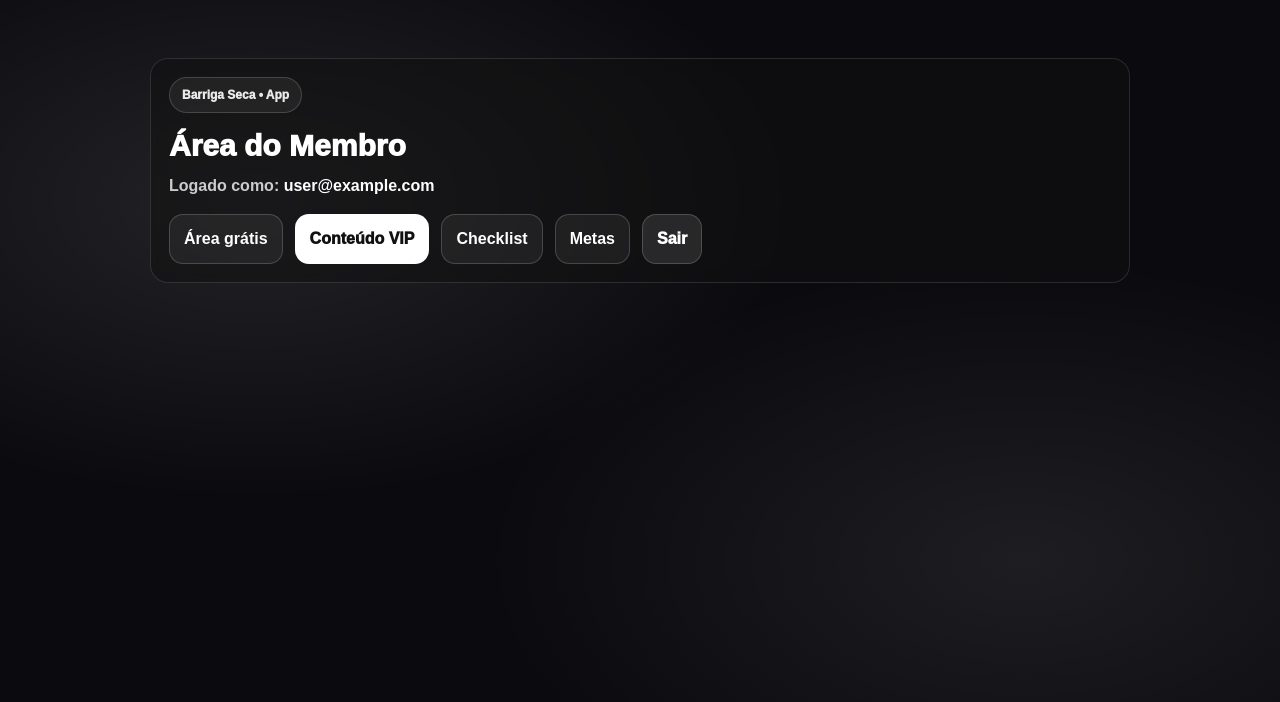
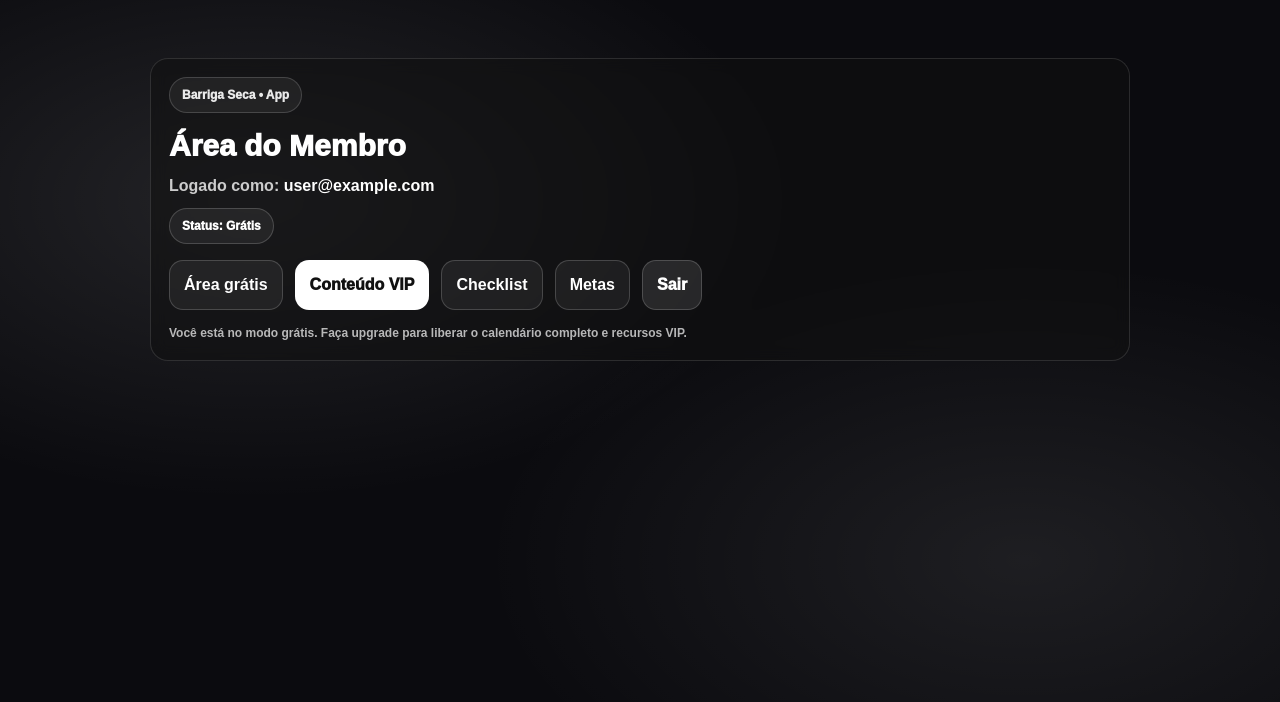
Before and after one commit to u6605612188-gif/barrigaseca-saas, a Next.js app: page /app in a window 1280 px wide. Shown: the top 702 px of the page. Built offline with nearby package versions, Linux system fonts and the light colour scheme; no server answers; the database is empty; sample sign-in values are in the browser's storage.

Commit message:
Fix VIP gate + liberar 30 dias + salvar checklist/metas

```diff
--- a/app/app/page.tsx
+++ b/app/app/page.tsx
@@ -1,14 +1,36 @@
 "use client";
 
-import React, { useEffect, useState } from "react";
-import { onAuthStateChanged, signOut } from "firebase/auth";
+import React, { useEffect, useMemo, useState } from "react";
+import { onAuthStateChanged, signOut, type User } from "firebase/auth";
 import { auth, db } from "@/lib/firebase";
 import { useRouter } from "next/navigation";
+import { doc, getDoc } from "firebase/firestore";
+
+type UserProfile = {
+  vip?: boolean;
+  vipUntil?: any; // Firestore Timestamp
+};
+
+function isVipFromProfile(data: UserProfile) {
+  if (data?.vip === true) return true;
+
+  const until = (data as any)?.vipUntil;
+  if (until && typeof until?.seconds === "number") {
+    return until.seconds * 1000 > Date.now();
+  }
+
+  return false;
+}
 
 export default function AppPage() {
   const router = useRouter();
+
   const [loading, setLoading] = useState(true);
+  const [authUser, setAuthUser] = useState<User | null>(null);
   const [email, setEmail] = useState<string | null>(null);
+
+  const [vipLoading, setVipLoading] = useState(true);
+  const [isVip, setIsVip] = useState(false);
 
   useEffect(() => {
     const unsub = onAuthStateChanged(auth, (user) => {
@@ -16,12 +38,50 @@ export default function AppPage() {
         router.push("/login");
         return;
       }
+      setAuthUser(user);
       setEmail(user.email ?? null);
       setLoading(false);
     });
 
     return () => unsub();
   }, [router]);
+
+  useEffect(() => {
+    let cancelled = false;
+
+    async function loadVip() {
+      if (!authUser?.uid) return;
+
+      setVipLoading(true);
+
+      try {
+        const ref = doc(db, "users", authUser.uid);
+        const snap = await getDoc(ref);
+
+        if (cancelled) return;
+
+        const data = (snap.exists() ? (snap.data() as UserProfile) : {}) ?? {};
+        setIsVip(isVipFromProfile(data));
+      } catch {
+        // Em caso de erro, não libera (segurança)
+        if (cancelled) return;
+        setIsVip(false);
+      } finally {
+        if (cancelled) return;
+        setVipLoading(false);
+      }
+    }
+
+    loadVip();
+    return () => {
+      cancelled = true;
+    };
+  }, [authUser?.uid]);
+
+  const vipLabel = useMemo(() => {
+    if (vipLoading) return "Validando…";
+    return isVip ? "VIP ativo" : "Grátis";
+  }, [vipLoading, isVip]);
 
   async function handleLogout() {
     await signOut(auth);
@@ -42,17 +102,44 @@ export default function AppPage() {
             <p style={styles.sub}>
               Logado como: <strong style={{ color: "#fff" }}>{email ?? "usuário"}</strong>
             </p>
+
+            <div style={{ marginTop: 10, display: "flex", gap: 10, flexWrap: "wrap" }}>
+              <span
+                style={{
+                  padding: "8px 12px",
+                  borderRadius: 999,
+                  border: "1px solid rgba(255,255,255,0.18)",
+                  background: isVip ? "rgba(34,197,94,0.18)" : "rgba(255,255,255,0.06)",
+                  fontWeight: 950,
+                  fontSize: 12,
+                  color: "#fff",
+                }}
+              >
+                Status: {vipLabel}
+              </span>
+            </div>
           </div>
         </header>
 
         <div style={styles.actions}>
-          <a href="/free" style={styles.btnGhost}>
-            Área grátis
+          {/* ✅ CTA principal direciona o VIP pro valor (30 dias) */}
+          <a href="/free" style={isVip ? styles.btnPrimary : styles.btnGhost}>
+            {isVip ? "Calendário 30 dias (VIP)" : "Área grátis"}
           </a>
 
-          <a href="/vip" style={styles.btnPrimary}>
-            Conteúdo VIP
-          </a>
+          {/* Upsell só quando não for VIP */}
+          {!isVip && (
+            <a href="/vip" style={styles.btnPrimary}>
+              Conteúdo VIP
+            </a>
+          )}
+
+          {/* Se for VIP, mantém gerenciamento */}
+          {isVip && (
+            <a href="/vip" style={styles.btnGhost}>
+              Gerenciar VIP
+            </a>
+          )}
 
           <a href="/vip/checklist" style={styles.btnGhost}>
             Checklist
@@ -65,6 +152,15 @@ export default function AppPage() {
           <button onClick={handleLogout} style={styles.btnNeutral}>
             Sair
           </button>
+        </div>
+
+        {/* Hint operacional curto */}
+        <div style={{ marginTop: 14, fontSize: 12, fontWeight: 800, color: "rgba(255,255,255,0.70)" }}>
+          {vipLoading
+            ? "Sincronizando acesso…"
+            : isVip
+              ? "Acesso VIP liberado. Use o calendário de 30 dias, checklist e metas."
+              : "Você está no modo grátis. Faça upgrade para liberar o calendário completo e recursos VIP."}
         </div>
       </section>
     </main>
--- a/app/free/page.tsx
+++ b/app/free/page.tsx
@@ -1,8 +1,9 @@
 "use client";
 
 import React, { useEffect, useMemo, useState } from "react";
-import { db } from "@/lib/firebase";
-import { collection, getDocs, orderBy, query } from "firebase/firestore";
+import { db, auth } from "@/lib/firebase";
+import { collection, getDocs, orderBy, query, doc, getDoc } from "firebase/firestore";
+import { onAuthStateChanged } from "firebase/auth";
 
 type DayDoc = {
   day: number;
@@ -25,6 +26,11 @@ const PLAN_ID = "bs30";
 export default function FreePage() {
   const [selectedDay, setSelectedDay] = useState<number>(1);
 
+  // Auth + VIP
+  const [authReady, setAuthReady] = useState(false);
+  const [uid, setUid] = useState<string | null>(null);
+  const [vipActive, setVipActive] = useState(false);
+
   // Firestore source of truth
   const [days, setDays] = useState<DayDoc[]>([]);
   const [loading, setLoading] = useState(true);
@@ -40,7 +46,72 @@ export default function FreePage() {
     return fromFallback;
   }, [days, fallback, selectedDay]);
 
-  const isVipLocked = selectedDay > FREE_DAYS;
+  // ✅ CORREÇÃO: trava VIP só se o usuário NÃO for VIP
+  const isVipLocked = !vipActive && selectedDay > FREE_DAYS;
+
+  useEffect(() => {
+    const unsub = onAuthStateChanged(auth, async (u) => {
+      setUid(u?.uid ?? null);
+      setAuthReady(true);
+
+      // Se não tem user, não é VIP
+      if (!u?.uid) {
+        setVipActive(false);
+        return;
+      }
+
+      // ✅ CORREÇÃO: buscar flag VIP do usuário no Firestore
+      try {
+        const userRef = doc(db, "users", u.uid);
+        const snap = await getDoc(userRef);
+
+        if (!snap.exists()) {
+          setVipActive(false);
+          return;
+        }
+
+        const data = snap.data() as any;
+
+        // Aceita vários formatos de schema sem quebrar assinantes ativos:
+        // boolean flags
+        const flag =
+          data?.vipActive === true ||
+          data?.isVip === true ||
+          data?.vip === true ||
+          data?.vip_enabled === true;
+
+        // status string comum de assinatura
+        const statusOk =
+          typeof data?.subscriptionStatus === "string" &&
+          ["active", "trialing", "paid"].includes(String(data.subscriptionStatus).toLowerCase());
+
+        // data de expiração (timestamp/ms/seconds ou ISO)
+        let untilOk = false;
+        const until = data?.vipUntil ?? data?.vip_until ?? data?.vipExpiresAt ?? data?.vip_expires_at;
+        if (until) {
+          const now = Date.now();
+
+          // Firestore Timestamp-like {seconds}
+          if (typeof until?.seconds === "number") {
+            untilOk = until.seconds * 1000 > now;
+          } else if (typeof until === "number") {
+            // milliseconds
+            untilOk = until > now;
+          } else if (typeof until === "string") {
+            const t = Date.parse(until);
+            if (!Number.isNaN(t)) untilOk = t > now;
+          }
+        }
+
+        setVipActive(Boolean(flag || statusOk || untilOk));
+      } catch {
+        // Em caso de erro, não libera (segurança)
+        setVipActive(false);
+      }
+    });
+
+    return () => unsub();
+  }, []);
 
   useEffect(() => {
     async function loadFromFirestore() {
@@ -221,7 +292,8 @@ export default function FreePage() {
           >
             {Array.from({ length: 30 }).map((_, i) => {
               const d = i + 1;
-              const locked = d > FREE_DAYS;
+              // ✅ CORREÇÃO: dias VIP só aparecem travados se NÃO for VIP
+              const locked = !vipActive && d > FREE_DAYS;
               const active = d === selectedDay;
 
               return (
--- a/app/vip/checklist/page.tsx
+++ b/app/vip/checklist/page.tsx
@@ -23,6 +23,7 @@ type HabitDef = {
 
 type UserProfile = {
   vip?: boolean;
+  vipUntil?: any; // Firestore Timestamp
 };
 
 type DailyHabitsDoc = {
@@ -92,6 +93,17 @@ function isOfflineErr(message: string) {
   );
 }
 
+function isVipFromProfile(data: UserProfile) {
+  if (data?.vip === true) return true;
+
+  const until = (data as any)?.vipUntil;
+  if (until && typeof until?.seconds === "number") {
+    return until.seconds * 1000 > Date.now();
+  }
+
+  return false;
+}
+
 export default function ChecklistPage() {
   const router = useRouter();
 
@@ -124,7 +136,6 @@ export default function ChecklistPage() {
       setAuthReady(true);
 
       if (!u) {
-        // Important: não deixe a tela presa em loading
         router.replace("/login");
       }
     });
@@ -132,15 +143,13 @@ export default function ChecklistPage() {
     return () => unsub();
   }, [router]);
 
-  // -------- VIP gate (users/{uid}.vip) --------
+  // -------- VIP gate (users/{uid}.vip OR vipUntil) --------
   useEffect(() => {
     let cancelled = false;
 
     async function loadVip() {
-      // auth ainda não resolveu -> não faz nada
       if (!authReady) return;
 
-      // sem uid (não logado) -> encerra loading VIP
       if (!uid) {
         setVipLoading(false);
         return;
@@ -157,7 +166,7 @@ export default function ChecklistPage() {
         if (cancelled) return;
 
         const data = (snap.exists() ? (snap.data() as UserProfile) : {}) ?? {};
-        setIsVip(data.vip === true);
+        setIsVip(isVipFromProfile(data));
       } catch (e) {
         if (cancelled) return;
         setScreenError(formatErr(e));
@@ -288,6 +297,35 @@ export default function ChecklistPage() {
 
   const progress = useMemo(() => calcProgress(items), [items]);
 
+  async function persistCurrent(nextItems: Record<HabitKey, boolean>) {
+    if (!authReady) return;
+    if (!uid) return;
+    if (!isVip) return;
+
+    const p = calcProgress(nextItems);
+    const ref = doc(db, "users", uid, "habits", day);
+
+    setSaving(true);
+    setScreenError(null);
+
+    try {
+      const existing = await getDoc(ref);
+
+      const payload: any = {
+        date: day,
+        items: nextItems,
+        allDone: p.allDone,
+        updatedAt: serverTimestamp(),
+      };
+      if (!existing.exists()) payload.createdAt = serverTimestamp();
+
+      await setDoc(ref, payload, { merge: true });
+    } finally {
+      setSaving(false);
+    }
+  }
+
+  // Mantém autosave no clique (como já está no seu produto)
   async function toggleHabit(k: HabitKey) {
     if (!authReady) return;
     if (!uid) return;
@@ -298,40 +336,34 @@ export default function ChecklistPage() {
     const next = { ...items, [k]: !items[k] };
     setItems(next);
 
-    const p = calcProgress(next);
-    const ref = doc(db, "users", uid, "habits", day);
-
     try {
-      setSaving(true);
-      setScreenError(null);
-
-      const existing = await getDoc(ref);
-
-      const payload: any = {
-        date: day,
-        items: next,
-        allDone: p.allDone,
-        updatedAt: serverTimestamp(),
-      };
-      if (!existing.exists()) payload.createdAt = serverTimestamp();
-
-      await setDoc(ref, payload, { merge: true });
+      await persistCurrent(next);
     } catch (e) {
       setItems(prev);
       setScreenError(formatErr(e));
-    } finally {
-      setSaving(false);
+    }
+  }
+
+  // ✅ BOTÃO SALVAR (explicitamente)
+  async function handleSave() {
+    if (!authReady) return;
+    if (!uid) return;
+    if (!isVip) return;
+    if (saving) return;
+
+    try {
+      await persistCurrent(items);
+    } catch (e) {
+      setScreenError(formatErr(e));
     }
   }
 
   // ----- Rendering -----
 
-  // Enquanto auth não resolve, mostra loading (curto e objetivo)
   if (!authReady || vipLoading) {
     return <main style={{ padding: 28 }}>Carregando…</main>;
   }
 
-  // Se authReady e uid null, já foi mandado pro /login
   if (!uid) {
     return <main style={{ padding: 28 }}>Redirecionando…</main>;
   }
@@ -538,10 +570,22 @@ export default function ChecklistPage() {
             })}
           </div>
 
+          {/* ✅ BOTÃO SALVAR (NOVO) */}
           <div style={{ marginTop: 12, display: "flex", gap: 10, flexWrap: "wrap" }}>
+            <button
+              onClick={handleSave}
+              disabled={saving}
+              style={{
+                ...btnDark,
+                cursor: saving ? "not-allowed" : "pointer",
+              }}
+            >
+              {saving ? "Salvando…" : "Salvar"}
+            </button>
+
             <a href="/app" style={btnGhost}>Voltar</a>
             <a href="/vip/metas" style={btnGhost}>Metas</a>
-            <a href="/vip" style={btnDark}>Gerenciar assinatura</a>
+            <a href="/vip" style={btnGhost}>Gerenciar assinatura</a>
           </div>
 
           <div style={{ marginTop: 10, fontSize: 12, color: "#777", fontWeight: 700 }}>
--- a/app/vip/metas/page.tsx
+++ b/app/vip/metas/page.tsx
@@ -28,6 +28,11 @@ type GoalsDoc = {
   createdAt?: Timestamp;
 };
 
+type UserProfile = {
+  vip?: boolean;
+  vipUntil?: any; // Firestore Timestamp
+};
+
 function isoDate(d: Date) {
   return d.toISOString().slice(0, 10);
 }
@@ -43,6 +48,17 @@ function startOfWeekMonday(date = new Date()) {
 
 function clamp(n: number, min: number, max: number) {
   return Math.max(min, Math.min(max, n));
+}
+
+function isVipFromProfile(data: UserProfile) {
+  if (data?.vip === true) return true;
+
+  const until = (data as any)?.vipUntil;
+  if (until && typeof until?.seconds === "number") {
+    return until.seconds * 1000 > Date.now();
+  }
+
+  return false;
 }
 
 export default function MetasPage() {
@@ -107,10 +123,11 @@ export default function MetasPage() {
       setErr(null);
 
       try {
-        // VIP flag: users/{uid}.vip
+        // ✅ CORREÇÃO: VIP flag: users/{uid}.vip OR vipUntil
         const userRef = doc(db, "users", authUser.uid);
         const snap = await getDoc(userRef);
-        const vip = Boolean(snap.exists() ? (snap.data() as any)?.vip : false);
+        const profile = (snap.exists() ? (snap.data() as UserProfile) : {}) ?? {};
+        const vip = isVipFromProfile(profile);
         setIsVip(vip);
 
         // carrega metas (se tiver)
```
